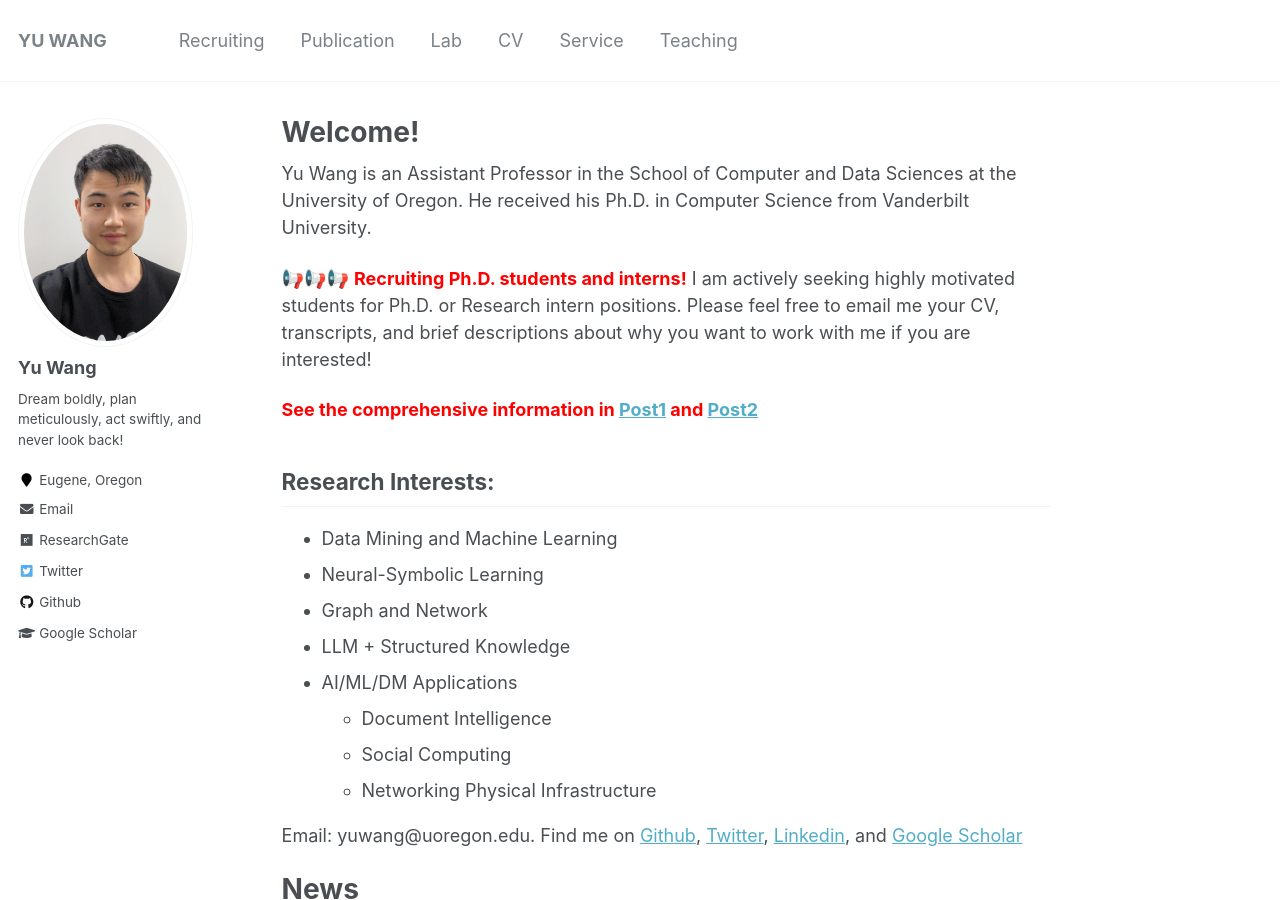
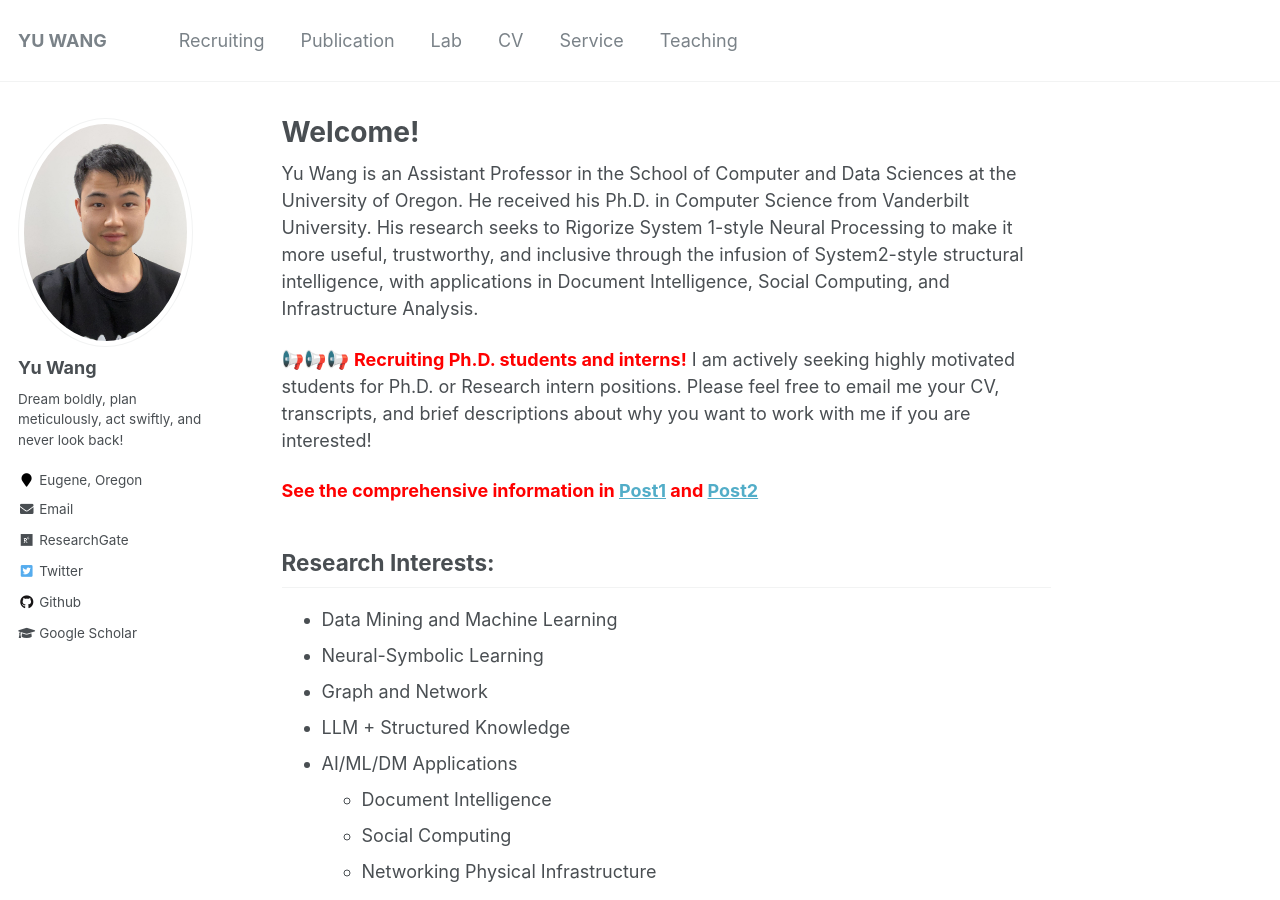
Before and after one commit to yuwang0103/yuwang0103.github.io, a Jekyll site: the page built from _pages/about.md, in a window 1280 px wide and 900 px high. Built offline with Jekyll 4.4.1, drawn with Linux system fonts in a browser that asks for light colours.

Commit message:
Update about.md

```diff
--- a/_pages/about.md
+++ b/_pages/about.md
@@ -8,7 +8,7 @@
   - /about.html
 ---
 
-Yu Wang is an Assistant Professor in the School of Computer and Data Sciences at the University of Oregon. He received his Ph.D. in Computer Science from Vanderbilt University.
+Yu Wang is an Assistant Professor in the School of Computer and Data Sciences at the University of Oregon. He received his Ph.D. in Computer Science from Vanderbilt University. His research seeks to Rigorize System 1-style Neural Processing to make it more useful, trustworthy, and inclusive through the infusion of System2-style structural intelligence, with applications in Document Intelligence, Social Computing, and Infrastructure Analysis.
 
 📢📢📢 <span style="color:red">**Recruiting Ph.D. students and interns!**</span> I am actively seeking highly motivated students for Ph.D. or Research intern positions. Please feel free to email me your CV, transcripts, and brief descriptions about why you want to work with me if you are interested!
 
```
